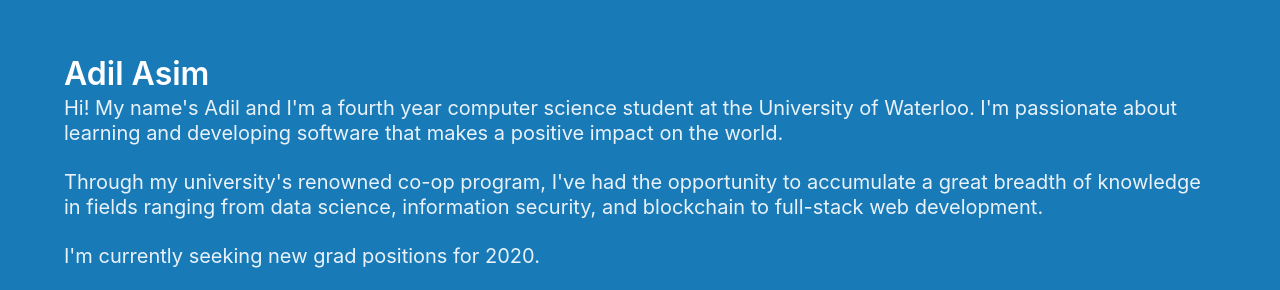
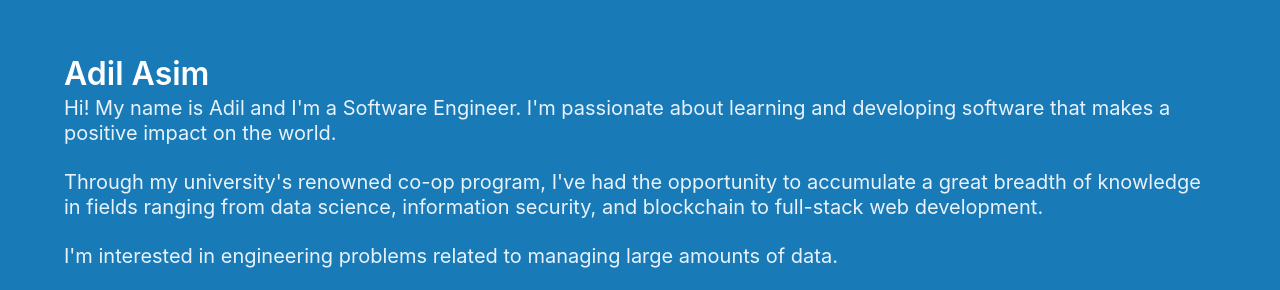
Before and after one commit to 4d11/4d11.github.io, a website: page index.html in a window 1280 px wide. Shown: the part 232-522 px from the top of the page. Drawn offline with Linux system fonts and the light colour scheme.

Commit message:
update about content

```diff
--- a/index.html
+++ b/index.html
@@ -20,13 +20,13 @@
         <p class="subtitle">
           Hi!
 
-          My name's Adil and I'm a fourth year computer science student at the University of Waterloo. I'm passionate about learning and developing software that makes a positive impact on the world.
+          My name is Adil and I'm a Software Engineer. I'm passionate about learning and developing software that makes a positive impact on the world.
         </p>
         <p class="subtitle">
            Through my university's renowned co-op program, I've had the opportunity to accumulate a great breadth of knowledge in fields ranging from data science, information security, and blockchain to full-stack web development.
         </p>
         <p class="subtitle">
-          I'm currently seeking new grad positions for 2020.
+           I'm interested in engineering problems related to managing large amounts of data.
         </p>
 
         <nav class="level info-icon-container" >
```
